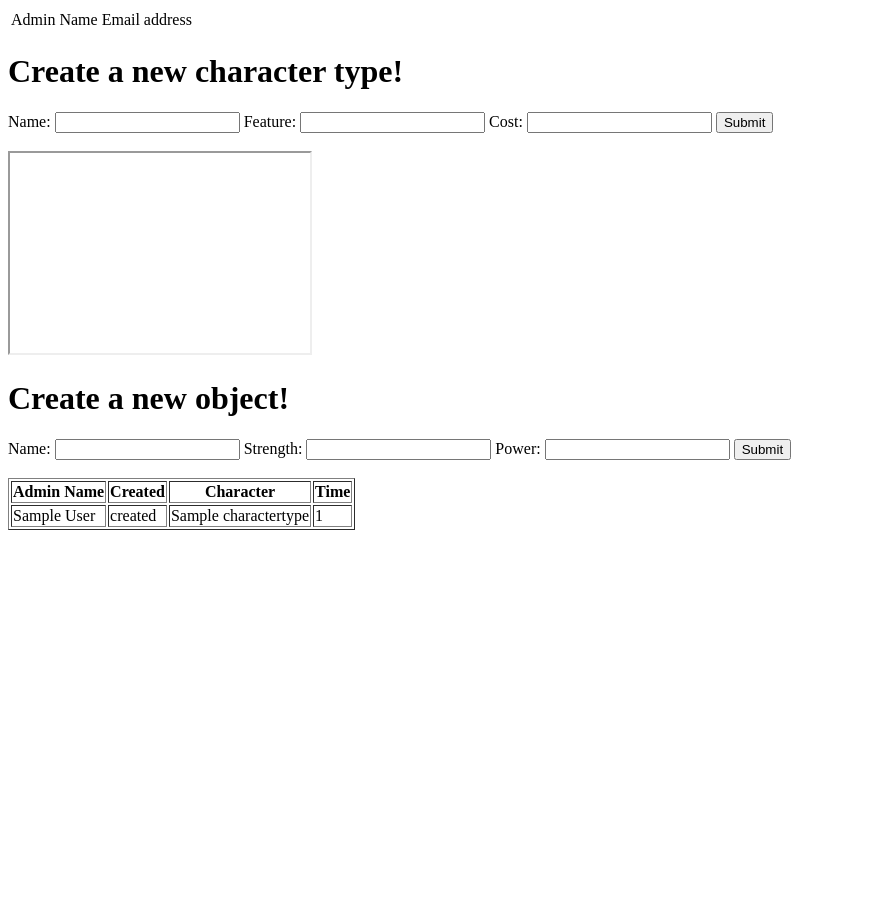
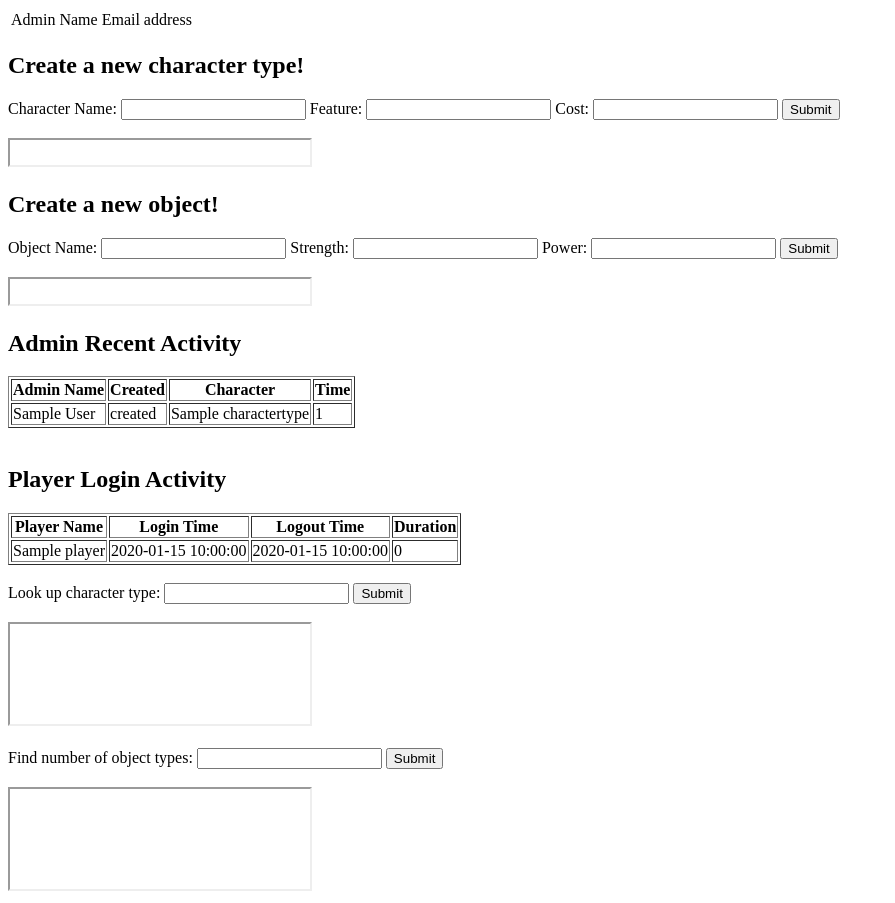
Before and after one commit to hanskurn/TheBestGameEver, a PHP site: page /adminview.php in a window 1280 px wide. Shown: the whole page, without its empty margins (0-895 px from the left). Before the commit the page ends 530 px from the top, so only its background shows below. Run offline with PHP 8.4, Linux system fonts and the light colour scheme; tables that the repository leaves empty hold one stand-in row (values such as "Sample post").

Commit message:
add more functionality to adminview, last two forms still not working

```diff
--- a/adminview.php
+++ b/adminview.php
@@ -18,10 +18,10 @@
     </tr>
 </table>
 
-<h1>Create a new character type!</h1>
+<h2>Create a new character type!</h2>
 
-<form action="php/createNewCharacterType.php" method="post" target='formresponse'>
-    <label for="Name"> Name:</label>
+<form action="php/createNewCType.php" method="post" target='ctformresponse'>
+    <label for="Name">Character Name:</label>
     <input type="text" id="Name" name="Name">
     <label for="Feature"> Feature:</label>
     <input type="text" id="Feature" name="Feature">
@@ -30,22 +30,26 @@
     <input type="submit" value="Submit">
 </form>
 <br>
-<iframe name='formresponse' width='300' height='200'></iframe>
+<iframe name='ctformresponse' width='300' height='25'></iframe>
 <br>
 
 
-<h1>Create a new object!</h1>
+<h2>Create a new object!</h2>
 
-<form>
-    <label for="Name"> Name:</label>
-    <input type="text" id="Name">
+<form action="php/createNewObject.php" method="post" target='obformresponse'>
+    <label for="Name"> Object Name:</label>
+    <input type="text" id="Name" name="Name">
     <label for="Strength"> Strength:</label>
-    <input type="text" id="Strength">
+    <input type="text" id="Strength" name="Strength">
     <label for="Power"> Power:</label>
-    <input type="text" id="Power">
+    <input type="text" id="Power" name="Power">
     <input type="submit" value="Submit">
 </form>
 <br>
+<iframe name='obformresponse' width='300' height='25'></iframe>
+<br>
+<h2>Admin Recent Activity</h2>
+
 <?php
 //connect to DB
 $servername = "localhost";
@@ -78,9 +82,50 @@
     echo "</tr>";
 }
 echo "</table>";
+echo "<br>
+<h2>Player Login Activity</h2>";
+
+$result = mysqli_query($conn, "SELECT name, tstart, tend, (tstart-tend) AS duration FROM loginstate, players where id=idPlayers");
+echo "<table border='1'>
+<tr>
+<th>Player Name</th>
+<th>Login Time</th>
+<th>Logout Time</th>
+<th>Duration</th>
+</tr>";
+while($row = mysqli_fetch_array($result))
+{
+    echo "<tr>";
+    echo "<td>" . $row['name'] . "</td>";
+    echo "<td>" . $row['tstart'] . "</td>";
+    echo "<td>" . $row['tend'] . "</td>";
+    echo "<td>" . $row['duration'] . "</td>";
+    echo "</tr>";
+}
+echo "</table>";
+
+
 mysqli_close($conn);
 ?>
+<br>
+<form action="php/typeLookUps.php" method="post" target='ctypelookupfr'>
+    <label for="Ctype"> Look up character type:</label>
+    <input type="text" id="Ctype" name="Ctype">
+    <input type="submit" value="Submit">
+</form>
+<br>
+<iframe name='ctypelookupfr' width='300' height='100'></iframe>
+<br>
 
+<br>
+<form action="php/typeLookUps.php" method="post" target='objlookupfr'>
+    <label for="Objname"> Find number of object types:</label>
+    <input type="text" id="Objname" name="Objname">
+    <input type="submit" value="Submit">
+</form>
+<br>
+<iframe name='objlookupfr' width='300' height='100'></iframe>
+<br>
 
 </body>
 </html>
--- a/php/createNewCharacterType.php
+++ b/php/createNewCType.php
@@ -1,4 +1,5 @@
 <?php
+
 $servername = "localhost";
 $username = "root";
 $password = "Hannahskurnik";
@@ -11,7 +12,6 @@
 $id = 30987;
 $timestamp =00000000;
 
-echo $name. $feature. $cost . $timestamp;
 
 // Create connection
 $conn = new mysqli($servername, $username, $password, $db);
```
Also changed, not shown: adminview.html (deleted, +0 -58 lines), php/createNewObject.php (+14 -2 lines), php/typeLookUps.php (added, +29 -0 lines).
